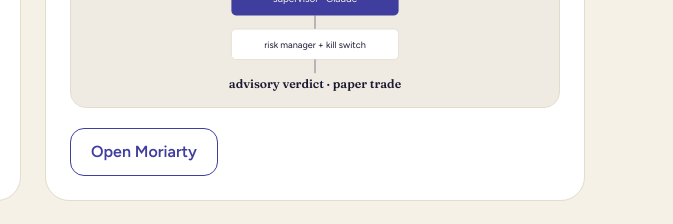
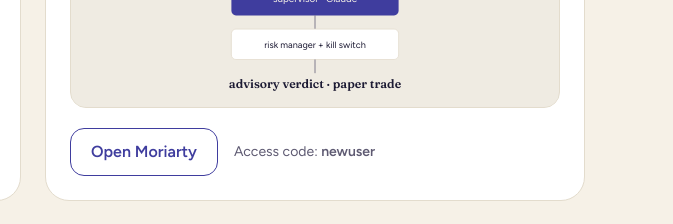
Before and after one commit to goforsam/portfolio, a plain HTML site: page index.html in a window 1280 px wide. Shown: the part 1000-1224 px from the top of the page, 607-1280 px from the left. Drawn offline with Linux system fonts and the light colour scheme.

Commit message:
Add Moriarty access code note
Co-Authored-By: Claude Sonnet 5.5 <noreply@anthropic.com>

```diff
--- a/index.html
+++ b/index.html
@@ -259,7 +259,7 @@ footer a { color: var(--muted); }
               <text x="20" y="22" class="s-muted" font-size="11">data: yfinance · FRED · SEC Form 4 / 13F / 10-K · news</text>
             </g>
           </svg></div>
-        <div class="actions"><a class="btn outline" href="https://moriarty.onrender.com/" target="_blank" rel="noopener">Open Moriarty</a></div>
+        <div class="actions"><a class="btn outline" href="https://moriarty.onrender.com/" target="_blank" rel="noopener">Open Moriarty</a><span class="note">Access code: <strong>newuser</strong></span></div>
       </article>
 
       <article class="card" id="mysco">
```
